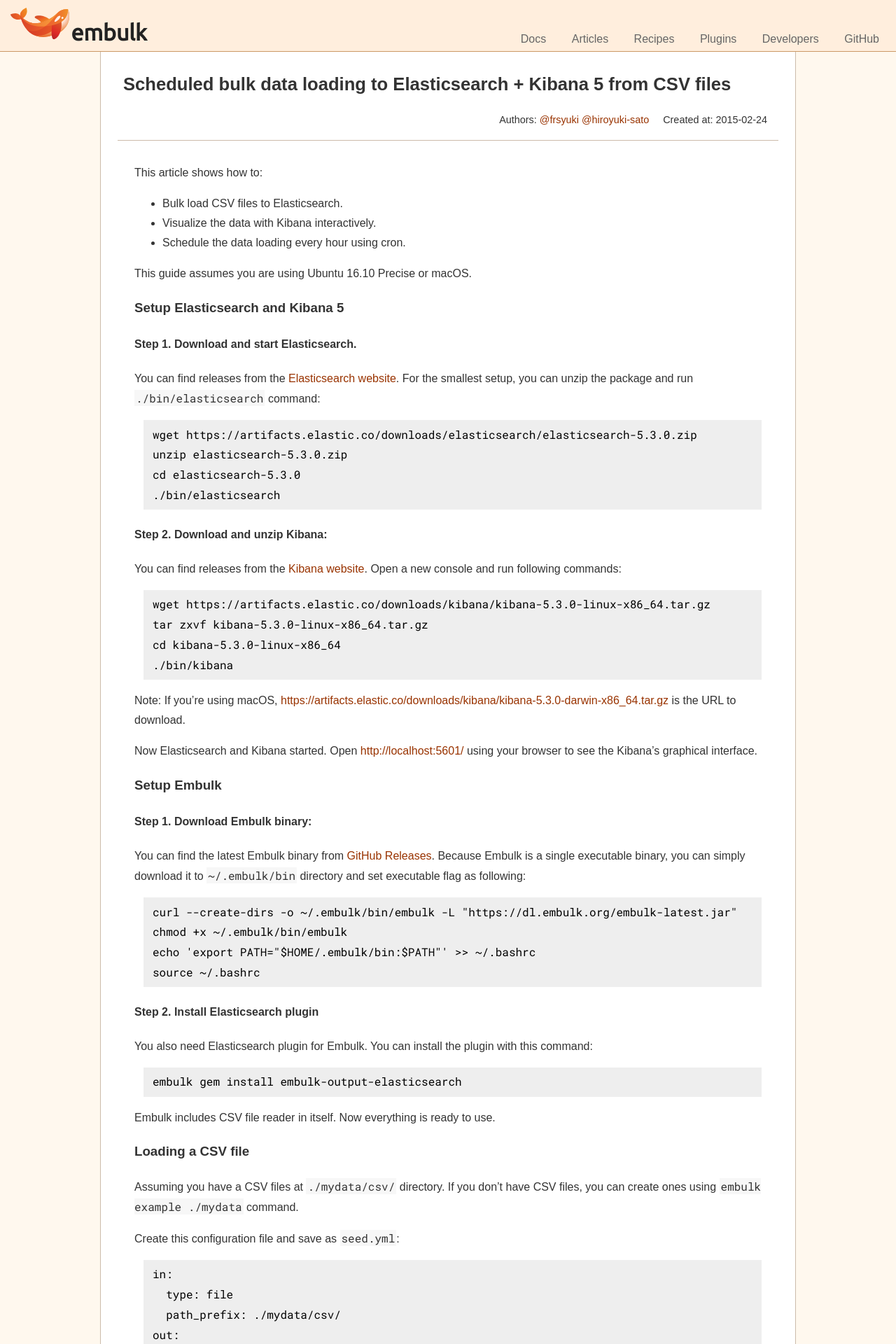
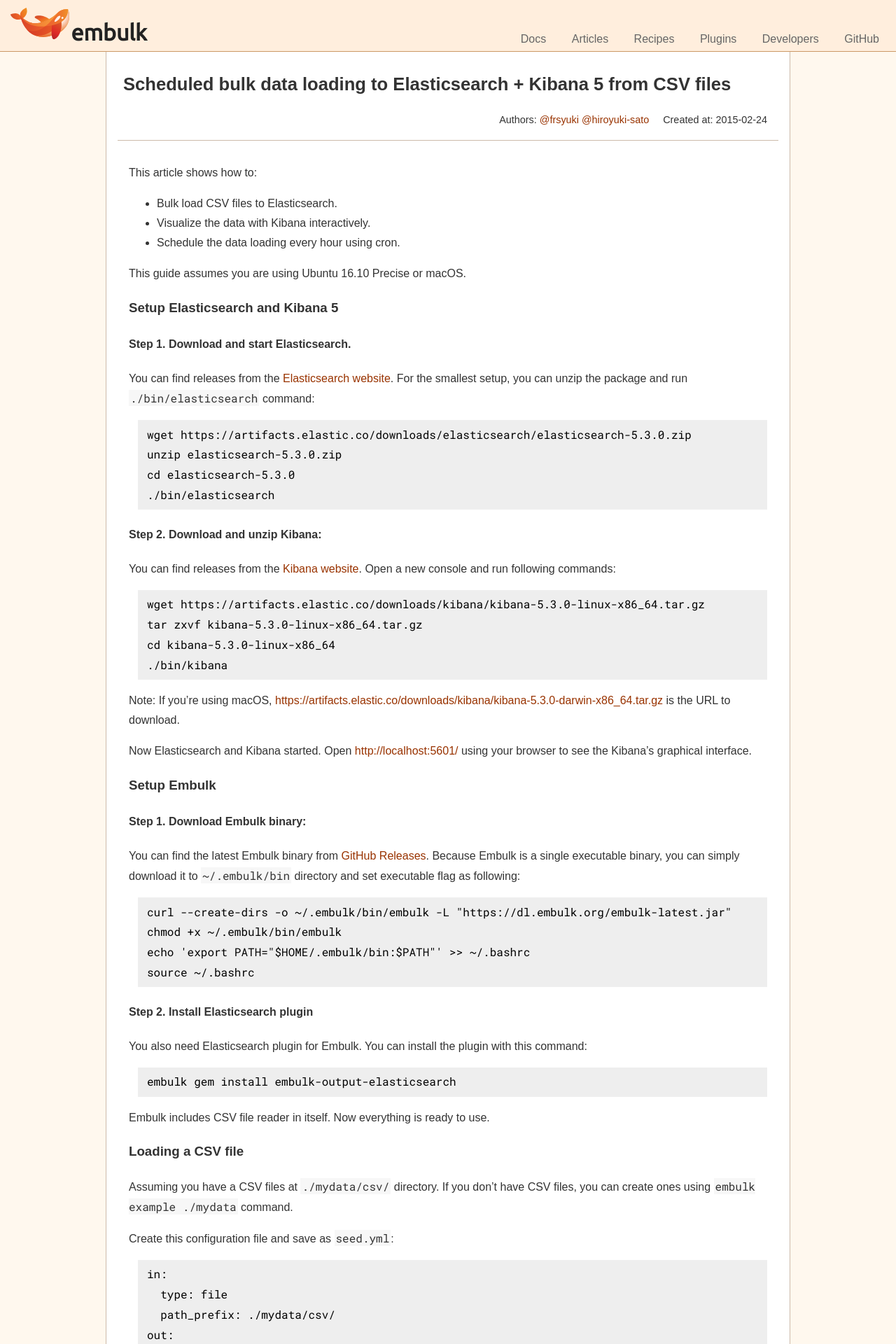
Before and after one commit to hiroyuki-sato/embulk.github.io, a Jekyll site: the page built from _recipes/scheduled-csv-load-to-elasticsearch-kibana5.md, in a window 1280 px wide. Shown: the top 1920 px of the page at 70% size. Built offline with Jekyll 4.4.1, drawn with Linux system fonts in a browser that asks for light colours.

Commit message:
Quick fix for CSS of articles

```diff
--- a/assets/css/article.css
+++ b/assets/css/article.css
@@ -7,7 +7,7 @@
 
 body#article main article {
     margin: 0 auto 0 auto;
-    padding: 0.5rem 1rem 0.5rem 1rem;
+    padding: 0.5rem 0.5rem 0.5rem 0.5rem;
     max-width: 960px;
     background-color: #ffffff;
     border-left: solid 1px #ccbbaa;
@@ -43,7 +43,7 @@
 
 body#article main article section#body {
     margin: 0 0.5rem 0 0.5rem;
-    padding: 1rem 1.5rem 1rem 1.5rem;
+    padding: 1rem 1rem 1rem 1rem;
     border-top: solid 1px #ccbbaa;
 }
 
```
